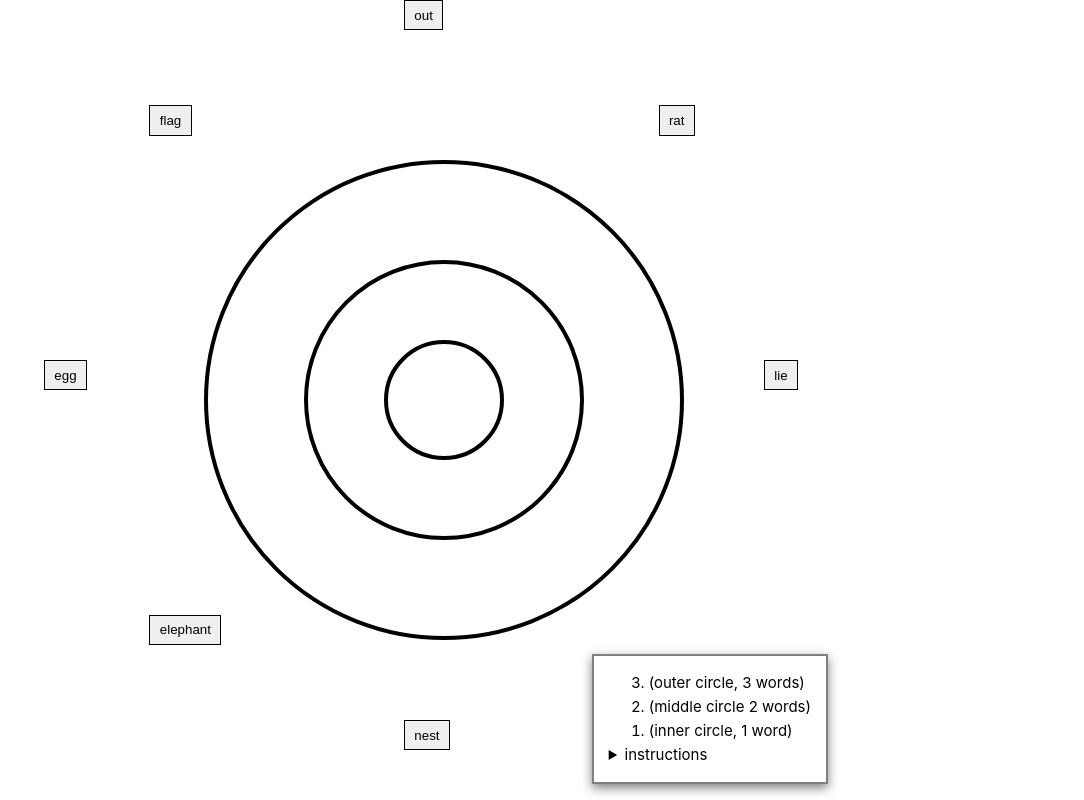
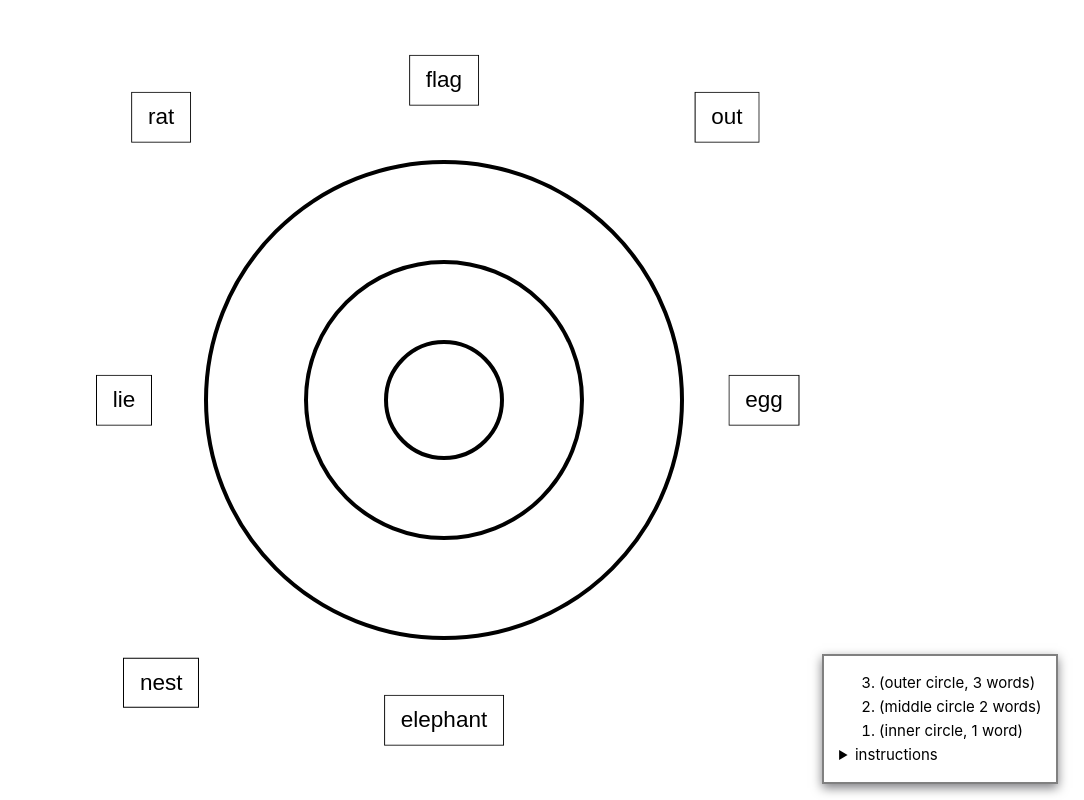
Before and after one commit to macgyver/ripples, a Vue app: page / in a window 1280 px wide. Shown: the whole page, without its empty margins (196-1280 px from the left). Built offline with nearby package versions, Linux system fonts and the light colour scheme.

Commit message:
jenny feedback

```diff
--- a/src/App.vue
+++ b/src/App.vue
@@ -1,5 +1,5 @@
 <script setup>
-import { ref, reactive, computed, useTemplateRef, onMounted } from 'vue'
+import { toRaw, ref, reactive, computed, useTemplateRef, onMounted } from 'vue'
 import ripples from './ripples.js'
 
 let outerEl = useTemplateRef('outer-el')
@@ -7,6 +7,7 @@ let middleEl = useTemplateRef('middle-el')
 let innerEl = useTemplateRef('inner-el')
 
 let wordsEls = useTemplateRef('words-els')
+let boardEl = useTemplateRef('board-el')
 
 function findRipple(words) {
   switch (words.length) {
@@ -25,15 +26,18 @@ function findRipple(words) {
 // O = and
 
 let gencoords = (function* () {
-  let theta = 90
+  let theta = 0
+  let buffer = 10
   while (true) {
     let radians = (theta * Math.PI) / 180
+    console.debug('yield theta', theta)
     yield {
       theta,
-      x: (Math.cos(radians) + 1) * 45, // giving 5% of buffer so they all fit inside the viewport... just a guess
-      y: (Math.sin(radians) + 1) * 45
+      // giving 5% of buffer so they all fit inside the viewport... just a guess
+      x: Math.min(100 - buffer, Math.max(buffer, (Math.cos(radians) + 1) * 50)),
+      y: Math.min(100 - buffer, Math.max(buffer, (Math.sin(radians) + 1) * 50))
     }
-    // leave room for the insturciotns..
+    // leave room for the instructions in the bottom right
     do {
       theta += 45
     } while (theta % 360 > 0 && theta % 360 < 90)
@@ -43,14 +47,13 @@ let gencoords = (function* () {
 let [outer, middle, inner, pebble] = ripples
 let words = reactive([
   {
-    // the pebble is already "placed" correctly because it's target is the "hole" outside the ripples where all words start
+    // the pebble is already "placed" correctly because it's target is the space outside the ripples, where all words start
     placed: true,
-    txt: pebble,
-    ...gencoords.next().value
+    txt: pebble
   }
 ])
 let categories = []
-for (let ripple of [outer, inner, middle]) {
+for (let ripple of [outer, middle, inner]) {
   let [category, ...ws] = ripple
   categories[ws.length] = category
   let targetEl = findRipple(ws)
@@ -59,10 +62,25 @@ for (let ripple of [outer, inner, middle]) {
       placed: false,
       txt: w,
       category,
-      targetEl,
-      ...gencoords.next().value
+      targetEl
     })
   }
+}
+
+shuffle(words)
+for (let i in words) {
+  Object.assign(words[i], gencoords.next().value)
+}
+
+console.debug(words.map((w) => `${w.txt} ${w.theta}`))
+
+// fisher-yates shuffle provided by co-pilot
+function shuffle(array) {
+  for (let i = array.length - 1; i > 0; i--) {
+    const j = Math.floor(Math.random() * (i + 1))
+    ;[array[i], array[j]] = [array[j], array[i]]
+  }
+  return array
 }
 
 let selectedWord = ref(null)
@@ -75,52 +93,82 @@ function toggleWord(word) {
 
 function placeWord(e) {
   if (!selectedWord.value) return
-  selectedWord.value.x = (e.clientX / window.innerWidth) * 100
-  selectedWord.value.y = (e.clientY / window.innerHeight) * 100
+  let rect = boardEl.value.getBoundingClientRect()
+  console.log(rect, e)
+  selectedWord.value.x = ((e.clientX - rect.left) / rect.width) * 100
+  selectedWord.value.y = ((e.clientY - rect.top) / rect.height) * 100
 }
 
-function throwWord(e) {
-  e.stopPropagation()
+function tossWord(e) {
+  console.debug('**drop', toRaw(selectedWord.value), e)
   if (!selectedWord.value) return
 
-  let selectedRipple = e.currentTarget
-  if (selectedWord.value.targetEl === selectedRipple) {
+  let selectedRipple = e.target
+  console.debug('selected', selectedRipple, 'target', selectedWord.value.targetEl)
+
+  if (selectedRipple.matches('main.board')) {
+    // place word but do not process any game logic, the word is just being arranged outside the ripples
     placeWord(e)
-
+  } else if (selectedWord.value.targetEl === selectedRipple) {
+    placeWord(e)
     selectedWord.value.placed = true
-    // if (
   } else {
     incorrectNum.value += 1
-  }
     selectedWord.value.nope = true
     setTimeout(() => {
       selectedWord.value.nope = false
       selectedWord.value = null
     }, 500)
   }
+}
+
+let dragoverRipple = ref(null)
+
+function debug(e) {
+  console.debug('**debug', e, dragoverRipple.value)
+}
 </script>
 
 <template>
-  <main class="board" @click="placeWord">
+  <main
+    class="board"
+    @click="placeWord"
+    ref="board-el"
+    @drop="tossWord"
+    @dragover.prevent
+    @dragenter.prevent="dragoverRipple = null"
+  >
     <div
       tabindex="0"
       class="outer ripple"
+      :class="{ dragover: dragoverRipple === 'outer' }"
       ref="outer-el"
-      @click="throwWord"
+      @click.stop="tossWord"
+      @drop="tossWord"
+      @dragover.prevent
+      @dragenter.stop="dragoverRipple = 'outer'"
       aria-label="outer ripple"
     ></div>
     <div
       tabindex="0"
       class="middle ripple"
+      :class="{ dragover: dragoverRipple === 'middle' }"
       ref="middle-el"
-      @click="throwWord"
+      @click.stop="tossWord"
+      @drop="tossWord"
+      @dragover.prevent
+      @dragenter.stop="dragoverRipple = 'middle'"
       aria-label="middle ripple"
     ></div>
     <div
       tabindex="0"
       class="inner ripple"
+      :class="{ dragover: dragoverRipple === 'inner' }"
       ref="inner-el"
-      @click="throwWord"
+      @click.stop="tossWord"
+      @drop="tossWord"
+      @dragover.prevent
+      @dragenter.stop="dragoverRipple = 'inner'"
       @Keyup.enter="todo"
       aria-label="inner ripple"
     ></div>
@@ -134,10 +182,13 @@ function throwWord(e) {
       @click.stop="toggleWord(word)"
       :title="`${i}. ${word.theta}°, (${word.x}, ${word.y}`"
       :data-theta="word.theta"
+      draggable="true"
+      @dragstart="selectedWord = word"
+      @dragend="dragoverRipple = null"
     >
       {{ word.txt }}
     </button>
-
+  </main>
   <div class="legend">
     <ol reversed>
       <li>
@@ -164,7 +215,6 @@ function throwWord(e) {
       categorize each word!
     </details>
   </div>
-  </main>
 </template>
 
 <style lang="scss" scoped>
@@ -212,26 +262,50 @@ function throwWord(e) {
   background: var(--bg-color);
   // translate: 22% 0;
 
+  #app:has(.word.selected) & {
     &:hover,
     &:focus-visible {
+      cursor: pointer;
       outline: none;
-    background: cyan;
+      background: var(--active-bg-color);
+    }
+  }
+
+  &.dragover {
+    background: var(--active-bg-color);
+  }
+
+  &.outer {
+    --active-bg-color: hsl(193.3, 100%, 55%);
+    @media (prefers-color-scheme: dark) {
+      --active-bg-color: midnightblue;
+    }
   }
 
   // todo: should be like an archery target, do some like. geometry or trig or whatever
   &.middle {
     width: min(35vw, 35vh);
     // translate: 50% 0;
+    --active-bg-color: hsl(193.3, 100%, 45%);
+    @media (prefers-color-scheme: dark) {
+      --active-bg-color: #141452;
+    }
   }
 
   &.inner {
     width: min(15vw, 15vh);
+    --active-bg-color: hsl(193.3, 100%, 35%);
     // translate: 115% 0;
+    @media (prefers-color-scheme: dark) {
+      --active-bg-color: #0e0e32;
+    }
   }
 }
 
 .word {
   border: 1px solid var(--fg-color);
+  background: var(--bg-color);
+  color: var(--fg-color);
   padding: 0.5em 0.7em;
   perspective: 1000px;
   transform-style: preserve-3d;
@@ -239,9 +313,14 @@ function throwWord(e) {
   transform-origin: 50% 50%;
   position: absolute;
   transition: all 0.3s;
+  transform: translate(-50%, -50%); // to center them on the click point
+  font-size: 1.5em;
 
   &.selected {
-    background: cyan;
+    background: yellow;
+    @media (prefers-color-scheme: dark) {
+      background-color: #3f3f2c;
+    }
   }
 
   &.nope {
--- a/src/assets/base.css
+++ b/src/assets/base.css
@@ -6,7 +6,8 @@
 
 @media (prefers-color-scheme: dark) {
   :root {
-    filter: invert(1);
+    --bg-color: black;
+    --fg-color: white;
   }
 }
 
@@ -22,8 +23,8 @@ body {
   display: flex;
   place-content: center;
   min-height: 100vh;
-  color: var(--color-text);
-  background: var(--color-background);
+  color: var(--fg-color);
+  background: var(--bg-color);
   transition:
     color 0.5s,
     background-color 0.5s;
```
Also changed, not shown: 1 other file (tests, documents, lock files or other folders). Lines whose indentation alone changed are shown as unchanged.
